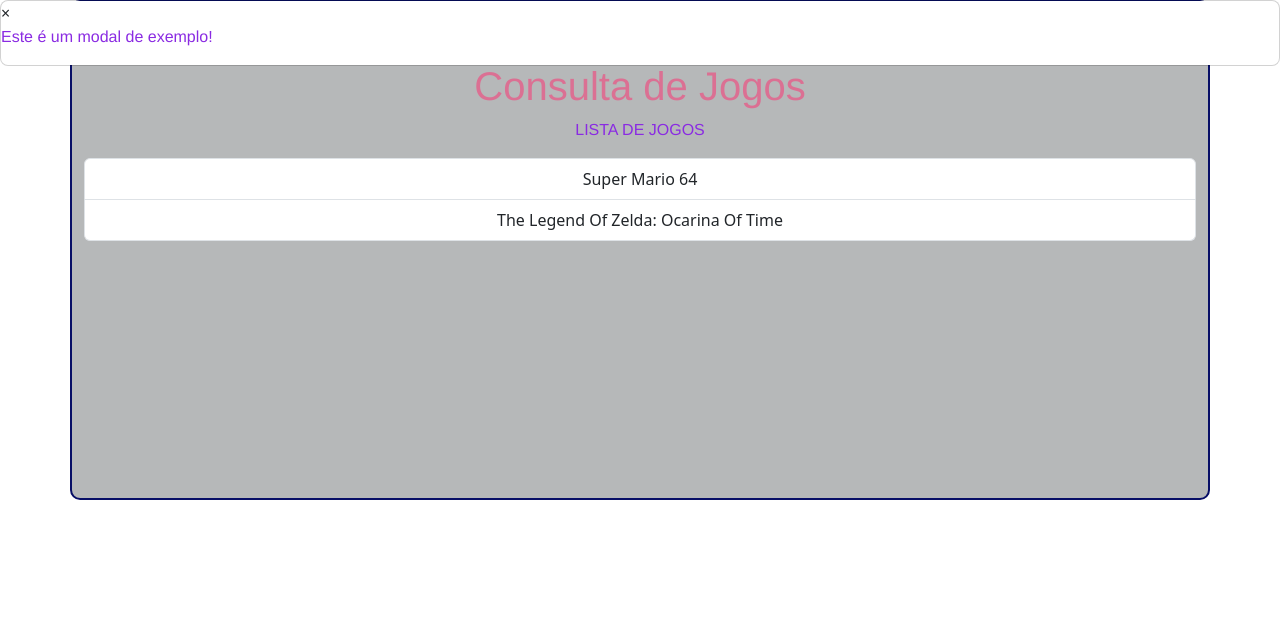
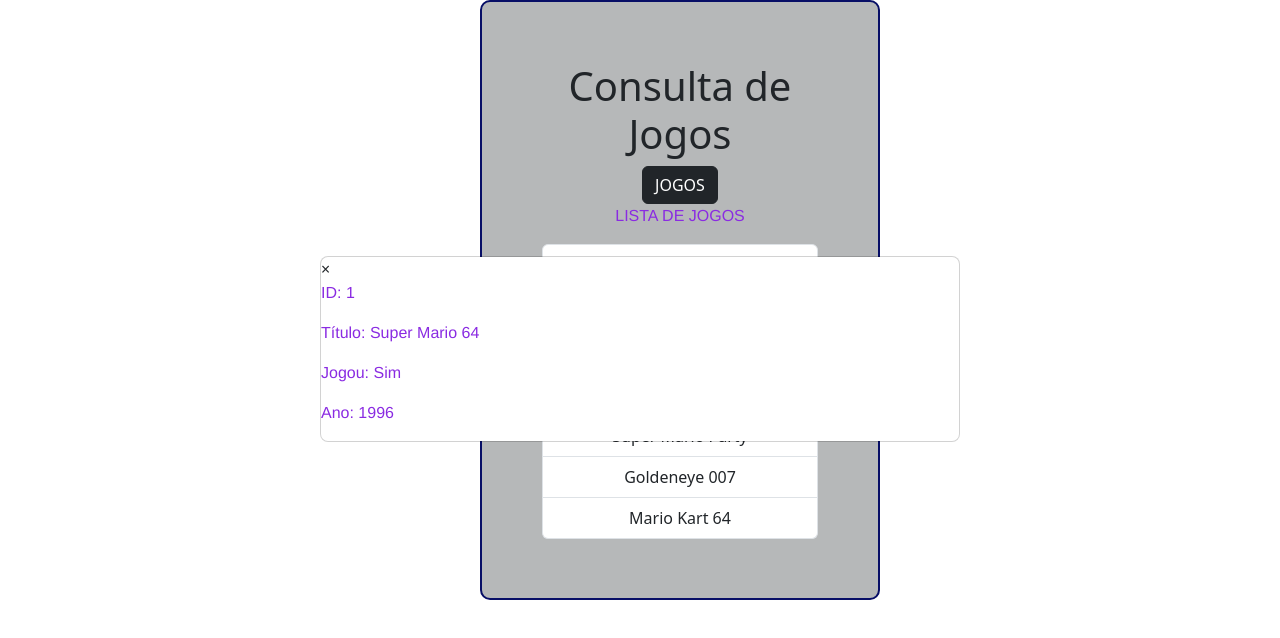
Before and after one commit to AnaLuciaRatcz/ProjetoApiJogosRapha, a website with bundled scripts: page index.html in a window 1280 px wide. Both pictures are taken after a click on the button "Super Mario 64". Built offline with nearby package versions, Linux system fonts and the light colour scheme; data requests are answered from the project's data file.

Commit message:
novas alterações

```diff
--- a/data/db.json
+++ b/data/db.json
@@ -11,6 +11,31 @@
             "title": "The Legend Of Zelda: Ocarina Of Time",
             "year": 1998,
             "played": true
-        }
+        },
+        {
+            "id": "3",
+            "title": "The Legend of Zelda: Majora's Mask",
+            "year": 2000,
+            "played": true
+          },
+          {
+            "id": "4",
+            "title": "Super Mario Party",
+            "year": 2018,
+            "played": true
+          },
+          {
+            "id": "5",
+            "title": "Goldeneye 007",
+            "year": 1997,
+            "played": true
+          },
+          {
+            "id": "6",
+            "title": "Mario Kart 64",
+            "year": 1996,
+            "played": true
+          }
+
     ]
 }
--- a/index.html
+++ b/index.html
@@ -14,17 +14,45 @@
     <script src="dist/main.js" type="module" defer></script>
 </head>
 <body>
-    <div class="container">
+    <div class="meuContainer">
         <h1>Consulta de Jogos</h1>
+        <button type="button" class="btn btn-dark" id="openModalBtn">JOGOS</button>
         <p>LISTA DE JOGOS</p>
         <div id="resultadoBuscaJogos"></div>
     </div>
     <div id="myModal" class="modal">
         <div class="modal-content">
-            <span class="list-group-item">&times;</span>
-            <p>Este é um modal de exemplo!</p>
+            <span class="list-group-item" id="closeModalBtn">&times;</span>
+            <div id="resultadoCarregarJogo"></div>
         </div>
     </div>
 
+
+    <!-- Modal -->
+    <div id="modal" class="modal">
+      <div class="modal-content">
+        <h2>Formulário</h2>
+        <form id="form">
+          <div>
+            <label for="nome">Name:</label>
+            <input type="text" id="nome" name="nome" required>
+          </div>
+          <div>
+            <label for="text">Year:</label>
+            <input type="text" id="ano" name="ano" required>
+          </div>
+          <div>
+          <label for="meuCheckbox">Played?</label>
+          <input type="checkbox" id="meuCheckbox" name="meuCheckbox">
+          <button type="submit">Yes</button>
+          <button type="submit">No</button>
+          </div>
+          <p id="resultado"></p>
+        </form>
+      </div>
+    </div>
+
+
+
 </body>
 </html>
--- a/src/main.ts
+++ b/src/main.ts
@@ -1,5 +1,8 @@
-
-
+ //*CRUD
+ //CREAT
+ //READ
+ //UPDATE
+ //DELETE
 
   interface IJogo {
     id: string;
@@ -49,11 +52,32 @@
   }
 
   function abrirModal() {
-    const modal = document.getElementById("myModal");
-    if (modal) {
-        modal.style.display = "block";
+    if(jogo){
+        const div = document.getElementById("resultadoCarregarJogo");
+        if(div){
+            div.textContent = "";
+            const pId = document.createElement("p");
+            pId.textContent = `ID: ${jogo.id}`;
+            const pTitle = document.createElement("p");
+            pTitle.textContent = `Título: ${jogo.title}`;
+            const pPlayed = document.createElement("p");
+            pPlayed.textContent = `Jogou: ${jogo.played ? "Sim" : "Não"}`;
+            const pYear = document.createElement("p");
+            pYear.textContent = `Ano: ${jogo.year}`;
+            div?.appendChild(pId);
+            div?.appendChild(pTitle);
+            div?.appendChild(pPlayed);
+            div?.appendChild(pYear);
+
+            const modal = document.getElementById("myModal");
+            if (modal) {
+                modal.style.display = "block";
+
+            }
+        }
 
     }
+
 }
 
 const closeModalBtn = document.getElementById("closeModalBtn");
@@ -62,14 +86,16 @@
         const modal = document.getElementById("myModal");
         if (modal) {
             modal.style.display = "none";
+            jogo = null;
         }
     });
 }
 
 window.addEventListener("click", (event) => {
     const modal = document.getElementById("myModal");
-    if (event.target === modal) {
+    if (modal && event.target === modal) {
         modal.style.display = "none";
+        jogo = null;
     }
 });
 
@@ -78,3 +104,44 @@
         criarListaJogos();
     }
   });
+
+
+
+  //--------------------------------------------
+// Seleciona os elementos do DOM
+const openModalBtn = document.getElementById('openModalBtn') as HTMLButtonElement;
+//console.log(openModalBtn);
+const closeModal = document.getElementById('closeModal') as HTMLButtonElement;
+//console.log(closeModal);
+const modal = document.getElementById('modal') as HTMLDivElement;
+//console.log(modal);
+const form = document.getElementById('form') as HTMLFormElement;
+//console.log(form);
+
+// Função para abrir o modal
+openModalBtn.addEventListener('click', () => {
+  modal.classList.add('open');
+  console.log("clicou");
+});
+
+
+// Função para fechar o modal
+closeModal.addEventListener('click', () => {
+  modal.classList.remove('open');
+});
+
+// Função para lidar com o envio do formulário
+form.addEventListener('submit', (event: SubmitEvent) => {
+  event.preventDefault(); // Impede o envio padrão do formulário
+
+  // Captura os valores dos campos
+  const nome = (document.getElementById('nome') as HTMLInputElement).value;
+  const ano = (document.getElementById('ano') as HTMLInputElement).value;
+
+  // Exibe os valores no console
+  console.log('Nome:', nome);
+  console.log('Ano:', ano);
+
+  // Fecha o modal após o envio
+  modal.classList.remove('open');
+});
--- a/styles.css
+++ b/styles.css
@@ -4,18 +4,19 @@
     padding: 0;
 }
 body{
-    background-color: rgb(129, 127, 255);
+    background-color: blueviolet;
 }
 
-.container{
-    display: block;
+.meuContainer{
+
     background-color: rgb(182, 184, 185);
-    height: 500px;
-    width: 350px;
+    height: 600px;
+    width: 400px;
     border: 2px solid rgb(7, 14, 102);
     border-radius: 10px;
     text-align: center;
     padding: 60px;
+    margin-left: 480px;
 
 }
 
@@ -28,3 +29,16 @@
     color: blueviolet;
     font-family: 'Franklin Gothic Medium', 'Arial Narrow', Arial, sans-serif;
 }
+
+.modal-content{
+    width: 50% !important;
+    margin: 20% auto;
+}
+
+#closeModalBtn{
+    cursor: pointer;
+}
+
+.btn btn-dark{
+    margin-bottom: 100px;
+}
```
Also changed, not shown: dist/main.js.
